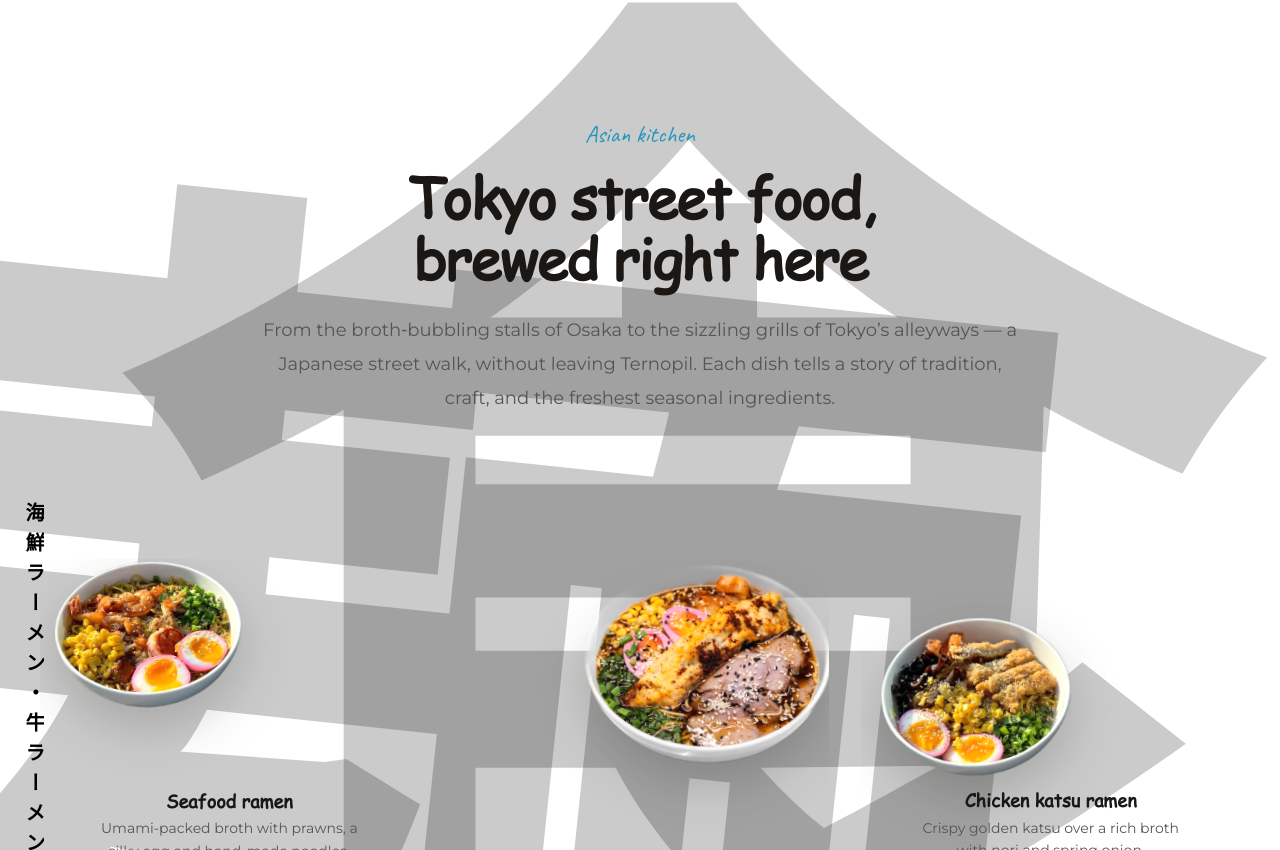
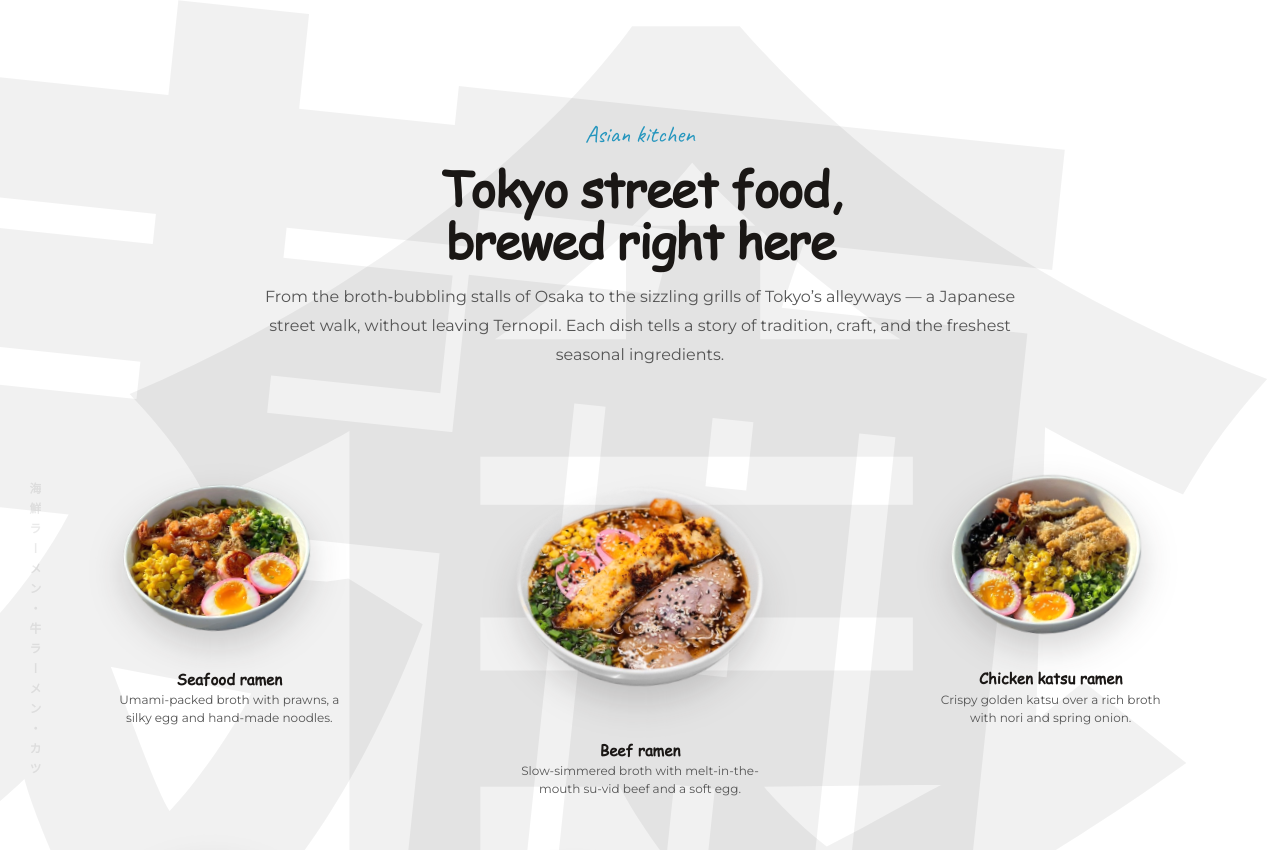
Before and after one commit to dupcamen-dev/Druh, a Next.js app: page / in a window 1280 px wide. Shown: the part 2990-3840 px from the top of the page. Built offline with nearby package versions, Linux system fonts and the light colour scheme.

Commit message:
design: fix Asian kitchen - mount-based entrance, smaller kanji, 6 dishes, smoother animation

```diff
--- a/src/components/AsianKitchen.tsx
+++ b/src/components/AsianKitchen.tsx
@@ -13,7 +13,7 @@ const DISHES = [
     name: "Seafood ramen",
     desc: "Umami-packed broth with prawns, a silky egg and hand-made noodles.",
     rotate: -4,
-    corner: "tl" as const,
+    corner: "tl",
   },
   {
     img: "/images/asian/ramen-beef.png",
@@ -23,7 +23,7 @@ const DISHES = [
     name: "Beef ramen",
     desc: "Slow-simmered broth with melt-in-the-mouth su-vid beef and a soft egg.",
     rotate: 3,
-    corner: "tr" as const,
+    corner: "tr",
   },
   {
     img: "/images/asian/ramen-katsu.png",
@@ -33,7 +33,7 @@ const DISHES = [
     name: "Chicken katsu ramen",
     desc: "Crispy golden katsu over a rich broth with nori and spring onion.",
     rotate: -3,
-    corner: "bl" as const,
+    corner: "bl",
   },
   {
     img: "/images/asian/onigiri-unagi.png",
@@ -43,7 +43,7 @@ const DISHES = [
     name: "Onigiri with eel",
     desc: "Warm sushi rice, glazed eel, unagi sauce and a crisp nori wrap.",
     rotate: 5,
-    corner: "br" as const,
+    corner: "br",
   },
   {
     img: "/images/asian/yakitori-chicken.png",
@@ -53,7 +53,7 @@ const DISHES = [
     name: "Yakitori chicken",
     desc: "Grilled chicken thigh brushed with tare sauce, sprinkled with sesame.",
     rotate: -2,
-    corner: "tl" as const,
+    corner: "tl",
   },
   {
     img: "/images/asian/hambagu.png",
@@ -63,7 +63,7 @@ const DISHES = [
     name: "Hambagu",
     desc: "Japanese-style beef patty with demi-glace sauce, served with rice.",
     rotate: 2,
-    corner: "bl" as const,
+    corner: "bl",
   },
 ];
 
@@ -73,91 +73,89 @@ export default function AsianKitchen() {
       id="asian"
       className="relative py-24 lg:py-32 bg-white overflow-hidden"
     >
-      {/* gradient container */}
+      {/* gradient container for soft background */}
       <div
-        className="absolute inset-0 bg-gradient-to-b from-[--cream] to-white opacity-95"
+        className="absolute inset-0 bg-gradient-to-b from-[--cream] to-white"
       />
-      {/* ghost kanji watermarks */}
+      {/* subtle ghost kanji watermarks – smaller, positioned to the sides, very low opacity */}
       <svg
         aria-hidden
-        className="absolute -top-10 -left-10 lg:-left-6 select-none pointer-events-none opacity-20 text-[120px] lg-text-[180px] font-bold fill-[rgb(0,0,0)] font-family-'Yu Gothic', 'Hiragino Sans', 'Noto Sans JP', sans-serif transform-none transition-transform lg:transition-none"
+        className="absolute -top-4 -left-4 select-none pointer-events-none opacity-5 text-[80px] lg:text-[100px] font-bold fill-[rgb(0,0,0)] font-family-'Yu Gothic', 'Hiragino Sans', 'Noto Sans JP', sans-serif"
         viewBox="0 0 64 64"
       >
         <text x="6" y="52" fontSize="56" fontWeight="800">食</text>
       </svg>
       <svg
         aria-hidden
-        className="absolute -bottom-12 -right-10 lg:-right-6 select-none pointer-events-none opacity-20 text-[120px] lg-text-[180px] font-bold fill-[rgb(0,0,0)] font-family-'Yu Gothic', 'Hiragino Sans', 'Noto Sans JP', sans-serif"
+        className="absolute -bottom-8 -right-8 select-none pointer-events-none opacity-5 text-[80px] lg:text-[100px] font-bold fill-[rgb(0,0,0)] font-family-'Yu Gothic', 'Hiragino Sans', 'Noto Sans JP', sans-serif"
         viewBox="0 0 64 64"
       >
         <text x="-8" y="54" fontSize="58" fontWeight="800" transform="rotate(6 32 32)">麺</text>
       </svg>
 
-      {/* vertical japanese dish names accent */}
+      {/* vertical japanese dish names accent – smaller, subtler, hidden on mobile */}
       <svg
         aria-hidden
-        className="hidden lg:block absolute left-4 top-1/2 -translate-y-1/2 select-none pointer-events-none opacity-100 text-[15px] text-[rgb(0,0,0)] h-[420px] w-auto"
-        viewBox="0 0 28 420"
+        className="hidden lg:block absolute left-4 top-1/2 -translate-y-1/2 select-none pointer-events-none opacity-8 text-[12px] text-[rgb(0,0,0)] h-[300px] w-auto"
+        viewBox="0 0 28 300"
         width="28"
-        height="420"
+        height="300"
       >
         <text
           x="18"
           y="0"
-          fontSize="20"
+          fontSize="12"
           fontWeight="700"
           fill="#000000"
           fontFamily="'Yu Gothic', 'Hiragino Sans', 'Noto Sans JP', sans-serif"
-          letterSpacing="10"
+          letterSpacing="8"
           writingMode="vertical-rl"
           style={{ writingMode: "vertical-rl" }}
         >
-          海鮮ラーメン・牛ラーメン・カツラーメン・うなぎおにぎり・焼き鳥・ハンバーグ
+          海鮮ラーメン・牛ラーメン・カツラーメン・うなぎおにぎり
         </text>
       </svg>
 
       <div className="max-w-[1400px] mx-auto px-5 sm:px-8 lg:px-10">
-        <Reveal className="text-center max-w-[760px] mx-auto mb-16 lg:mb-28">
-          <span className="inline-block font-hand text-2xl text-[#2596be] mb-4">Asian kitchen</span>
-          <h2 className="font-display font-bold text-[#1A1715] leading-[1.1] mb-6 tracking-tight" style={{ fontSize: "clamp(2.2rem, 4.8vw, 3.5rem)" }}>
+        <Reveal className="text-center max-w-[760px] mx-auto mb-12 lg:mb-16">
+          <span className="inline-block font-hand text-2xl text-[#2596be] mb-3">Asian kitchen</span>
+          <h2 className="font-display font-bold text-[#1A1715] leading-[1.1] mb-4 tracking-tight" style={{ fontSize: "clamp(2rem, 4.5vw, 3rem)" }}>
             Tokyo street food,<br className="hidden sm:block" /> brewed right here
           </h2>
-          <p className="text-[#555] text-[17px] sm:text-[18px] leading-[1.9]">
+          <p className="text-[#555] text-[15px] sm:text-[16px] leading-[1.8]">
             From the broth‑bubbling stalls of Osaka to the sizzling grills of Tokyo’s alleyways —
             a Japanese street walk, without leaving Ternopil. Each dish tells a story of tradition,
             craft, and the freshest seasonal ingredients.
           </p>
         </Reveal>
 
-        {/* masonry collage of cutout dishes */}
-        <div
-          className="grid grid-cols-1 gap-6 sm:gap-8 lg:grid-cols-2 xl:grid-cols-3 gap-y-8 pt-8"
-        >
+        {/* masonry collage of cutout dishes – entrance from corners, no scroll dependency */}
+        <div className="grid grid-cols-1 gap-6 sm:gap-8 lg:grid-cols-2 xl:grid-cols-3 gap-y-6 pt-4">
           {DISHES.map((d, i) => (
             <div
               key={d.img}
-              className="group relative overflow-hidden rounded-lg group-hover:shadow-xl group-hover:transition-shadow duration-300"
+              className="group relative rounded-lg overflow-hidden group-hover:shadow-xl group-hover:transition-shadow duration-300"
             >
-              {/* photo flies in from its own corner */}
-              <CornerFlyIn corner={d.corner} rotate={d.rotate} delay={i * 100}>
+              {/* photo flies in from its own corner on mount – single smooth animation, no steps */}
+              <CornerFlyIn corner={d.corner as "tl" | "tr" | "bl" | "br"} rotate={d.rotate}>
                 <Image
                   src={asset(d.img)}
                   alt={d.name}
                   width={d.w}
                   height={d.h}
                   priority={i === 0}
-                  className="w-full h-auto drop-shadow-[0_20px_25px_rgba(26,23,21,0.2)] transition-transform duration-700 ease-out group-hover:scale-[1.05] group-hover:filter brightness-110"
-                    sizes="(max-width: 1024px) 90vw, 40vw"
+                  className="w-full h-auto drop-shadow-[0_15px_18px_rgba(26,23,21,0.18)] transition-transform duration-500 ease-out group-hover:scale-[1.04] group-hover:filter brightness-105"
+                    sizes="(max-width: 1024px) 90vw, 45vw"
                 />
-                <span className="absolute top-2 right-2 font-display text-[10px] font-bold uppercase tracking-[0.15em] text-white bg-[#2596be] px-2 py-1 rounded-md opacity-0 group-hover:opacity-100 transition-opacity duration-300">
+                <span className="absolute top-1 right-1 font-display text-[9px] font-bold uppercase tracking-[0.12em] text-white bg-[#2596be] px-1 py-0.5 rounded-md opacity-0 group-hover:opacity-100 transition-opacity duration-300">
                   {d.kanji}
                 </span>
               </CornerFlyIn>
 
-              {/* caption lands separately, after the photo */}
-              <Reveal delay={420 + i * 140} variant="up" className="text-center mt-3 lg:mt-4 px-2">
-                <h3 className="font-display font-bold text-[#1A1715] text-[16px] sm:text-[18px] leading-snug">{d.name}</h3>
-                <p className="text-[#555] text-[13px] sm:text-[14px] leading-[1.6] mt-1 max-w-[280px] mx-auto">{d.desc}</p>
+              {/* caption fades up slightly after photo – reduced delay, separate animation */}
+              <Reveal delay={200 + i * 60} variant="up" className="text-center mt-2 lg:mt-1.5 px-1">
+                <h3 className="font-display font-bold text-[#1A1715] text-[14px] sm:text-[15px] leading-snug">{d.name}</h3>
+                <p className="text-[#555] text-[11px] sm:text-[12px] leading-[1.5] mt-0.5 max-w-[240px] mx-auto">{d.desc}</p>
               </Reveal>
             </div>
           ))}
--- a/src/components/CornerFlyIn.tsx
+++ b/src/components/CornerFlyIn.tsx
@@ -1,5 +1,5 @@
 "use client";
-import { useEffect, useRef, useState, type ReactNode, type CSSProperties } from "react";
+import { useEffect, useRef, ReactNode } from "react";
 
 export type Corner = "tl" | "tr" | "bl" | "br";
 
@@ -14,72 +14,44 @@ export default function CornerFlyIn({
   children,
   corner = "tl",
   rotate = 0,
-  delay = 0,
   className = "",
-  style,
 }: {
   children: ReactNode;
   corner?: Corner;
   rotate?: number;
-  delay?: number;
   className?: string;
-  style?: CSSProperties;
 }) {
   const ref = useRef<HTMLDivElement>(null);
-  const [p, setP] = useState(0);
-  const [vw, setVw] = useState(1400);
-  const [vh, setVh] = useState(900);
 
   useEffect(() => {
-    const setSize = () => {
-      setVw(window.innerWidth);
-      setVh(window.innerHeight);
-    };
-    setSize();
+    const el = ref.current;
+    if (!el) return;
 
-    let raf = 0;
-    const update = () => {
-      raf = 0;
-      const el = ref.current;
-      if (!el) return;
-      const r = el.getBoundingClientRect();
-      const v = window.innerHeight;
-      const start = v * 0.95;
-      let k = (start - r.top) / (v * 0.85);
-      k = Math.max(0, Math.min(1, k));
-      setP(k);
-    };
-    const onScroll = () => {
-      if (!raf) raf = requestAnimationFrame(update);
-    };
-    update();
-    window.addEventListener("scroll", onScroll, { passive: true });
-    window.addEventListener("resize", onScroll);
-    return () => {
-      window.removeEventListener("scroll", onScroll);
-      window.removeEventListener("resize", onScroll);
-      if (raf) cancelAnimationFrame(raf);
-    };
-  }, []);
+    // compute start position
+    const vpW = window.innerWidth;
+    const vpH = window.innerHeight;
+    const [sx, sy] = DIRS[corner];
+    // start offset: 50% of viewport width/height in that corner direction
+    const startX = sx * vpW * 0.5;
+    const startY = sy * vpH * 0.45;
 
-  const [sx, sy] = DIRS[corner];
-  const e = 1 - Math.pow(1 - p, 2.5);
-  const dx = sx * vw * 0.4 * (1 - e);
-  const dy = sy * vh * 0.3 * (1 - e);
-  const rot = rotate + rotate * -2.2 * (1 - e);
+    // set initial "from" state (trigger reflow)
+    el.style.transition = "none";
+    el.style.transform = `translate3d(${startX}px, ${startY}px, 0) rotate(${rotate}deg)`;
+    el.style.opacity = "0";
+    void el.offsetWidth; // trigger reflow
+
+    // set initial "to" state with transition
+    el.style.transition = "transform 0.5s cubic-bezier(0.34,1.56,0.64,1), opacity 0.5s cubic-bezier(0.34,1.56,0.64,1)";
+    el.style.transform = `translate3d(0,0,0) rotate(${rotate}deg)`;
+    el.style.opacity = "1";
+  }, [corner, rotate]);
 
   return (
     <div
       ref={ref}
       className={className}
-      style={{
-        ...style,
-        transform: `translate3d(${dx}px, ${dy}px, 0) rotate(${rot}deg)`,
-        opacity: Math.min(1, p * 2),
-        transition: "transform 0.1s linear, opacity 0.35s ease-out",
-        transitionDelay: `${delay}ms`,
-        willChange: "transform, opacity",
-      }}
+      style={{ willChange: "transform, opacity" }}
     >
       {children}
     </div>
```
Also changed, not shown: 1 other file (tests, documents, lock files or other folders).
